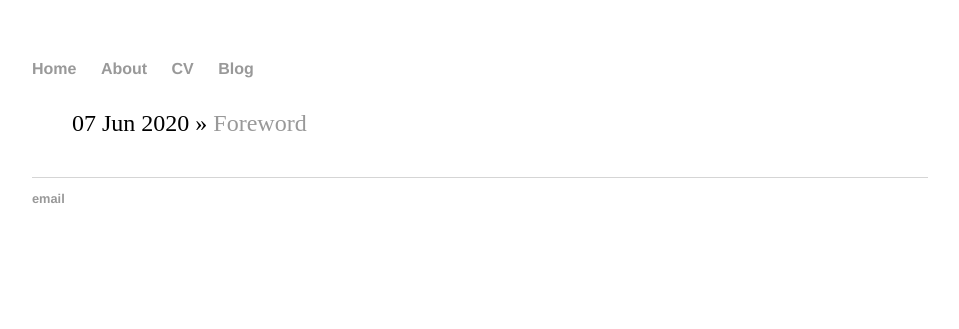
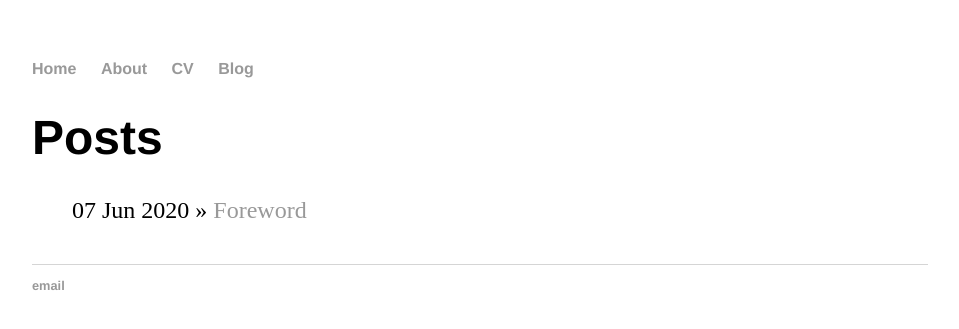
Before and after one commit to rafael-glima/rafael-glima.github.io, a Jekyll site: the page built from blog/index.html, in a window 1280 px wide. Shown: the top 329 px of the page, without its empty margins (160-1119 px from the left). Built offline with Jekyll 4.4.1, drawn with Linux system fonts in a browser that asks for light colours.

Commit message:
Changes in Main Page content

```diff
--- a/blog/index.html
+++ b/blog/index.html
@@ -1,8 +1,8 @@
 ---
 layout: default
-title: Rafael Lima
+title: Posts
 ---
-	<h1>{{ Posts }}</h1>
+	<h1>{{ page.title }}</h1>
 	<ul class="posts">
 
 	  {% for post in site.posts %}
```
